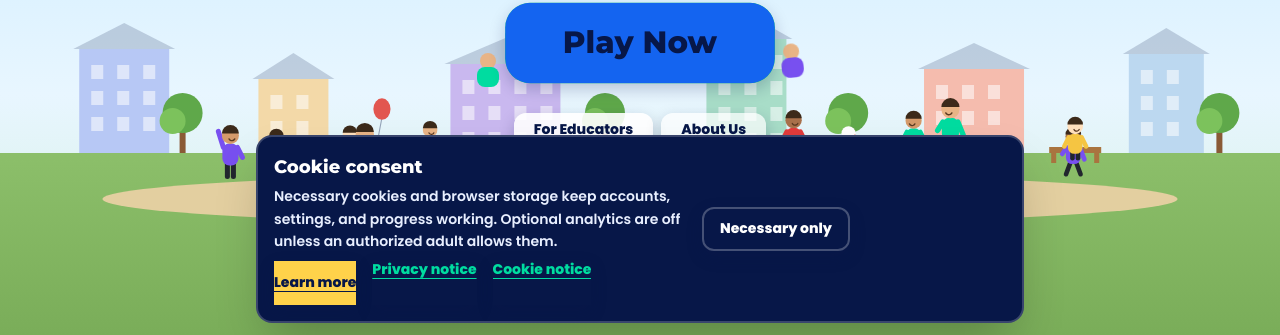
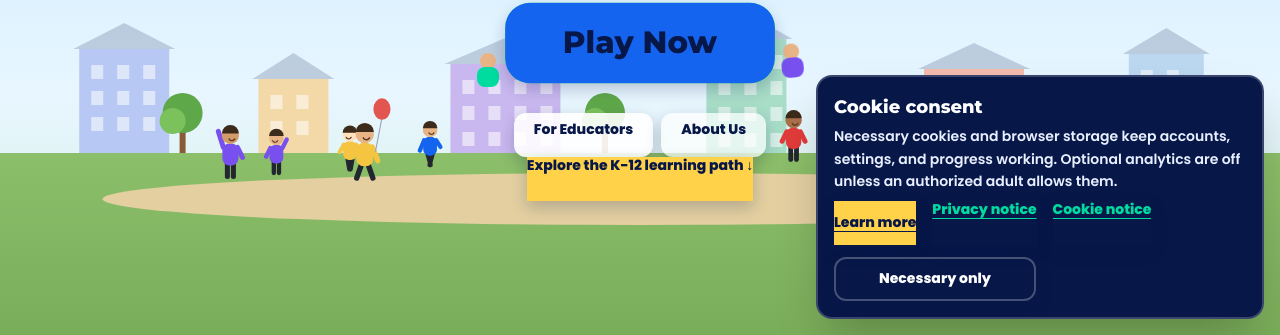
Before and after one commit to dev-rai1/tayu-game, a React (Vite) app in the folder frontend/: page / in a window 1280 px wide. Shown: the part 465-800 px from the top of the page. Built offline with nearby package versions, Linux system fonts and the light colour scheme; no server answers.

Commit message:
Fix desktop cookie banner overlap

```diff
--- a/frontend/src/components/PrivacyChoices.jsx
+++ b/frontend/src/components/PrivacyChoices.jsx
@@ -37,7 +37,7 @@ export function PrivacyChoices() {
       role="dialog"
       aria-modal="false"
       aria-labelledby="privacy-choice-title"
-      className="fixed inset-x-3 bottom-[calc(0.75rem+env(safe-area-inset-bottom,0px))] z-[950] mx-auto max-w-3xl rounded-2xl border-2 border-white/20 bg-navy p-3 text-white shadow-2xl sm:p-4"
+      className="fixed inset-x-3 bottom-[calc(0.75rem+env(safe-area-inset-bottom,0px))] z-[950] mx-auto max-w-3xl rounded-2xl border-2 border-white/20 bg-navy p-3 text-white shadow-2xl sm:inset-x-auto sm:bottom-[calc(1rem+env(safe-area-inset-bottom,0px))] sm:right-[calc(1rem+env(safe-area-inset-right,0px))] sm:mx-0 sm:w-[min(28rem,calc(100vw-2rem))] sm:max-w-none sm:p-4"
     >
       <div className="flex flex-wrap items-center gap-3">
         <div className="min-w-0 flex-1">
@@ -58,7 +58,7 @@ export function PrivacyChoices() {
             <Link to="/cookies" className="text-teal underline underline-offset-4">Cookie notice</Link>
           </div>
         </div>
-        <div className="grid w-full gap-2 sm:w-auto sm:grid-cols-2">
+        <div className="grid w-full gap-2 sm:grid-cols-2">
           <button type="button" onClick={() => choose(ANALYTICS_CHOICES.NECESSARY_ONLY)} className="min-h-[48px] rounded-xl border-2 border-white/25 px-4 text-sm font-extrabold">Necessary only</button>
           {canAllowAnalytics && (
             <button type="button" onClick={() => choose(ANALYTICS_CHOICES.ALLOW)} className="min-h-[48px] rounded-xl bg-teal px-4 text-sm font-extrabold text-navy">Allow analytics</button>
```
